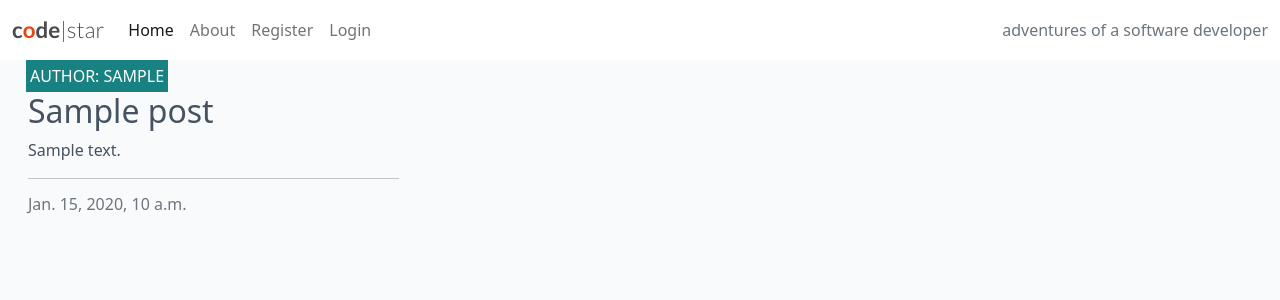
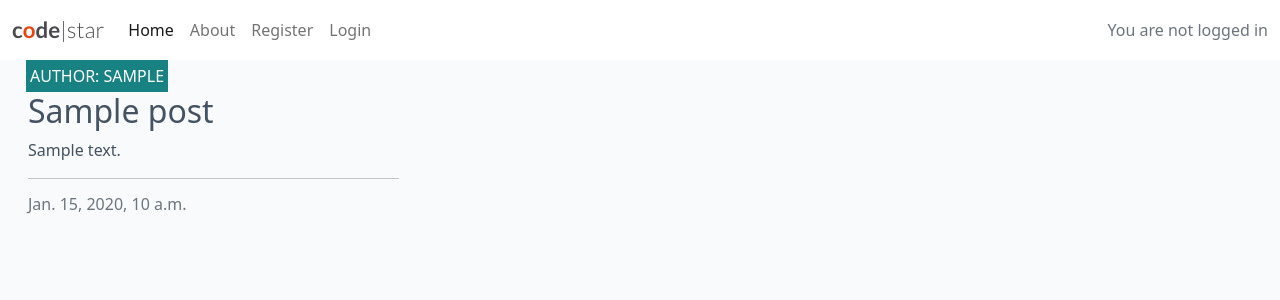
Before and after one commit to olliesharp5/django-blog, a Django app: page / in a window 1280 px wide. Shown: the top 300 px of the page. Run offline with Django 4.2, Linux system fonts and the light colour scheme; tables that the repository leaves empty hold one stand-in row (values such as "Sample post").

Commit message:
Added text depending on whether logged in

```diff
--- a/templates/base.html
+++ b/templates/base.html
@@ -64,9 +64,15 @@
                     {% endif %}
 
                 </ul>
+                {% if user.is_authenticated %}
                 <span class="navbar-text text-muted">
-                    adventures of a software developer
+                    You are logged in as {{ user }}
                 </span>
+                {% else %}
+                <span class="navbar-text text-muted">
+                    You are not logged in
+                </span>
+                {% endif %}
             </div>
         </div>
     </nav>
```
